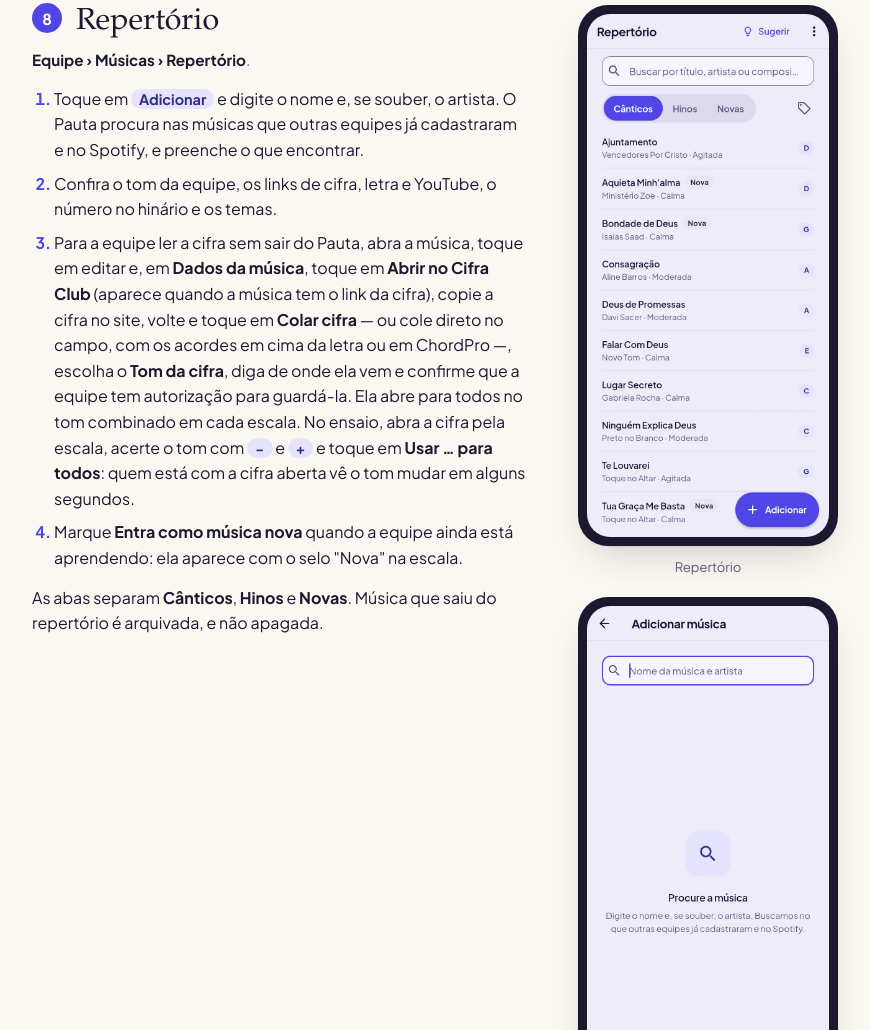
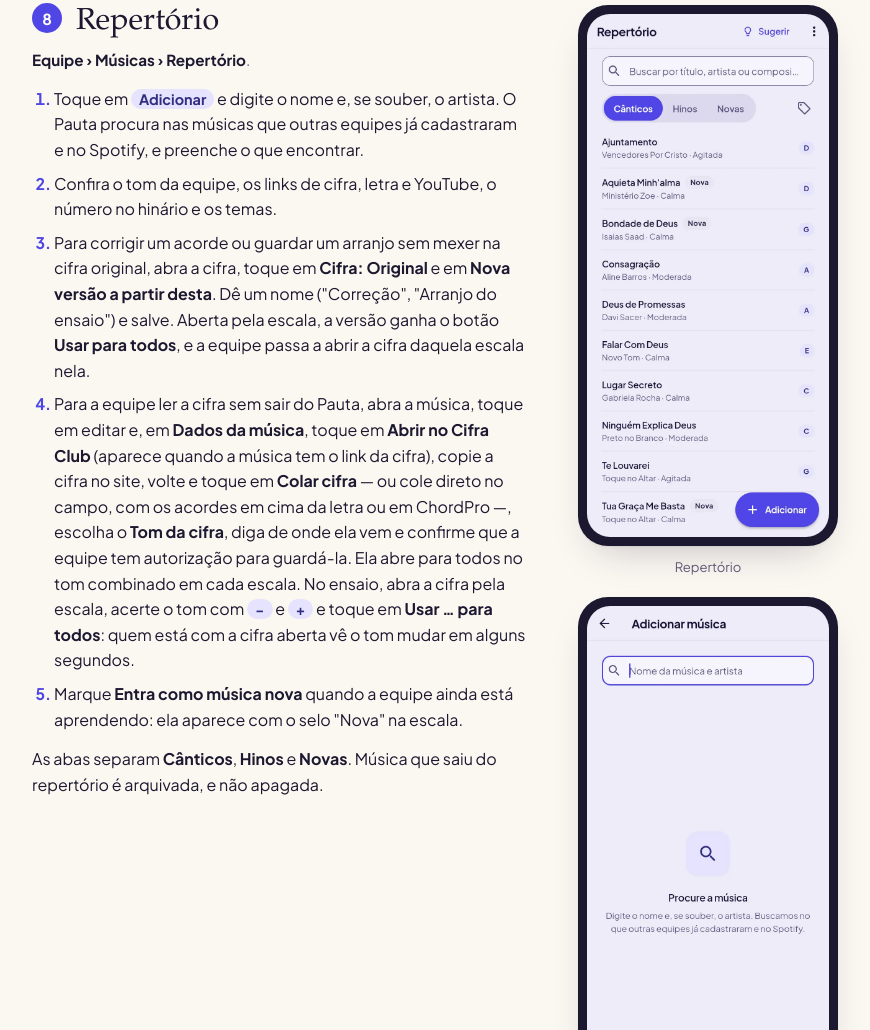
Before and after one commit to simonscabello/pauta-site, a plain HTML site: page guia/lider.html in a window 1280 px wide. Shown: the part 5421-6451 px from the top of the page, without its empty margins (348-1218 px from the left). Drawn offline with Linux system fonts and the light colour scheme.

Commit message:
Guia do líder: versões da cifra
Co-Authored-By: Claude Fable 5.2 <noreply@anthropic.com>

```diff
--- a/guia/lider.html
+++ b/guia/lider.html
@@ -214,6 +214,7 @@
             <ol>
               <li>Toque em <kbd>Adicionar</kbd> e digite o nome e, se souber, o artista. O Pauta procura nas músicas que outras equipes já cadastraram e no Spotify, e preenche o que encontrar.</li>
               <li>Confira o tom da equipe, os links de cifra, letra e YouTube, o número no hinário e os temas.</li>
+              <li>Para corrigir um acorde ou guardar um arranjo sem mexer na cifra original, abra a cifra, toque em <b>Cifra: Original</b> e em <b>Nova versão a partir desta</b>. Dê um nome ("Correção", "Arranjo do ensaio") e salve. Aberta pela escala, a versão ganha o botão <b>Usar para todos</b>, e a equipe passa a abrir a cifra daquela escala nela.</li>
               <li>Para a equipe ler a cifra sem sair do Pauta, abra a música, toque em editar e, em <b>Dados da música</b>, toque em <b>Abrir no Cifra Club</b> (aparece quando a música tem o link da cifra), copie a cifra no site, volte e toque em <b>Colar cifra</b> — ou cole direto no campo, com os acordes em cima da letra ou em ChordPro —, escolha o <b>Tom da cifra</b>, diga de onde ela vem e confirme que a equipe tem autorização para guardá-la. Ela abre para todos no tom combinado em cada escala. No ensaio, abra a cifra pela escala, acerte o tom com <kbd>−</kbd> e <kbd>+</kbd> e toque em <b>Usar … para todos</b>: quem está com a cifra aberta vê o tom mudar em alguns segundos.</li>
               <li>Marque <b>Entra como música nova</b> quando a equipe ainda está aprendendo: ela aparece com o selo "Nova" na escala.</li>
             </ol>
```
